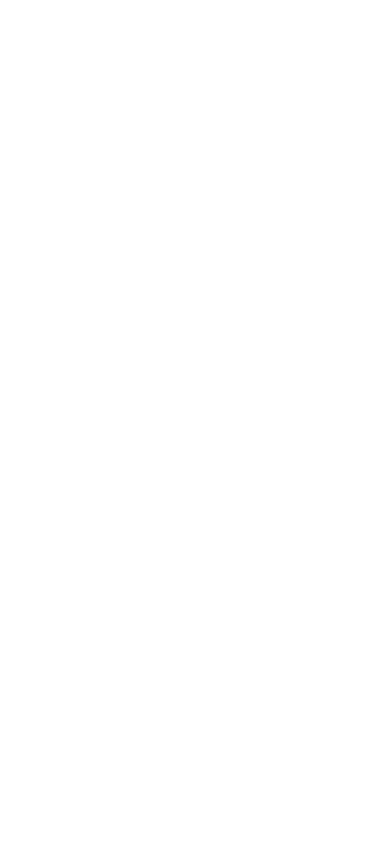
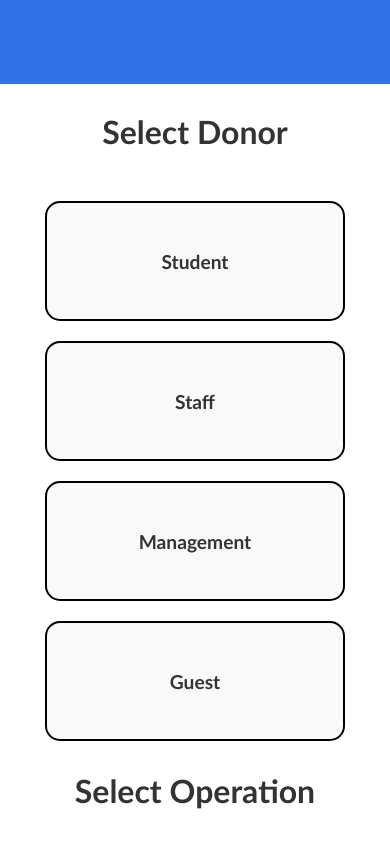
Before and after one commit to Charanraju18/blood-donation-camp-admin-portal, a React (Vite) app: page /blood-donation-camp-admin-portal/selectoptions in a window 390 px wide. Before the commit this address had no page. Shown: the top 844 px of the page. Built offline with nearby package versions, Linux system fonts and the light colour scheme.

Commit message:
responsive done for select options

```diff
--- a/src/App.jsx
+++ b/src/App.jsx
@@ -1,8 +1,7 @@
-import { useState } from 'react'
-import './App.css'
+import './App.css';
 import Login from './Login';
 import SelectOption from './SelectOption';
-import { BrowserRouter, Route, Router, Routes,  } from 'react-router-dom';
+import { BrowserRouter, Route, Routes } from 'react-router-dom';
 import StudentDonor from './StudentDonor';
 import StaffDonor from './StaffDonor';
 import OtherDonor from './OtherDonor';
@@ -12,20 +11,20 @@
 function App() {
   return (
     <>
-      <BrowserRouter>
+      <BrowserRouter basename="/blood-donation-camp-admin-portal">
         <Routes>
-          <Route path='/blood-donation-camp-admin-portal' element={<Login/>}/>
-          <Route path='/selectoptions' element={<SelectOption/>}/>
-          <Route path='/student' element={<StudentDonor/>}/>
-          <Route path='/staff' element={<StaffDonor/>}/>
-          <Route path='/management' element={<OtherDonor/>}/>
-          <Route path='/guest' element={<OtherDonor/>}/>
-          <Route path='/volunteer' element={<Volunteer/>}/>
-          <Route path='/getimages' element={<GetImages/>}/>
+          <Route path='/' element={<Login />} />
+          <Route path='/selectoptions' element={<SelectOption />} />
+          <Route path='/student' element={<StudentDonor />} />
+          <Route path='/staff' element={<StaffDonor />} />
+          <Route path='/management' element={<OtherDonor />} />
+          <Route path='/guest' element={<OtherDonor />} />
+          <Route path='/volunteer' element={<Volunteer />} />
+          <Route path='/getimages' element={<GetImages />} />
         </Routes>
       </BrowserRouter>
     </>
-  )
+  );
 }
 
 export default App;
--- a/src/SelectOption.jsx
+++ b/src/SelectOption.jsx
@@ -1,6 +1,5 @@
-import React from 'react'
-import { useNavigate } from 'react-router-dom'
-
+import React from 'react';
+import { useNavigate } from 'react-router-dom';
 
 // This component consists of 6 options
 // Where 4 are Blood donor forms, 1 for change volunter data and
@@ -12,30 +11,34 @@
   return (
     <>
       <div className='options'>
-        <div className="left_side_div">
-
-        </div>
+        <div className="left_side_div"></div>
         <div className="right_side_div">
-          <div className="option_div op1 student" onClick={()=>navigate('/student')}>
+          <h1>Select Donor</h1>
+          <div className="option_container">
+            <div className="option_div op1 student" onClick={() => navigate('/student')}>
               <h1>Student</h1>
             </div>
-          <div className="option_div op2 staff" onClick={()=>navigate('/staff')}>
+            <div className="option_div op2 staff" onClick={() => navigate('/staff')}>
               <h1>Staff</h1>
             </div>
-          <div className="option_div op3 others" onClick={()=>navigate('/management')}>
+            <div className="option_div op3 others" onClick={() => navigate('/management')}>
               <h1>Management</h1>
             </div>
-          <div className="option_div op4 others" onClick={()=>navigate('/guest')}>
+            <div className="option_div op4 others" onClick={() => navigate('/guest')}>
               <h1>Guest</h1>
             </div>
-          <div className="option_div op5 voluteer" onClick={()=>navigate('/volunteer')}>
+          </div>
+          <h1>Select Operation</h1>
+          <div className="option_container">
+            <div className="option_div op5 voluteer" onClick={() => navigate('/volunteer')}>
               <h1>Volunteer</h1>
             </div>
-          <div className="option_div op6 galary" onClick={()=>navigate('/getimages')}>
+            <div className="option_div op6 galary" onClick={() => navigate('/getimages')}>
               <h1>Gallary</h1>
             </div>
           </div>
         </div>
+      </div>
     </>
-  )
+  );
 }
--- a/src/Volunteer.jsx
+++ b/src/Volunteer.jsx
@@ -2,7 +2,7 @@
 
 function Volunteer() {
   return (
-	<div>Volunteer</div>
+	<h1>Volunteer page</h1>
   )
 }
 
--- a/src/index.css
+++ b/src/index.css
@@ -1,8 +1,10 @@
-*{
+* {
 	margin: 0;
 	padding: 0;
-	font-family:'Gill Sans', 'Gill Sans MT', Calibri, 'Trebuchet MS', sans-serif;
+	box-sizing: border-box;
+	font-family: 'Gill Sans', 'Gill Sans MT', Calibri, 'Trebuchet MS', sans-serif;
 }
+
 .login_div{
 	width: 100%;
 	height: 100svh;
@@ -43,36 +45,128 @@
 	border: 2px solid white;
 	cursor: pointer;
 }
-.options{
+
+.options {
 	width: 100%;
-	height: 100svh;
+	height: 125svh;
 	background-color: pink;
 	display: flex;
+	flex-direction: row;
 }
-.left_side_div{
+
+.left_side_div {
 	width: 25%;
-	height: 100%;
+	height: 125svh;
 	background-color: rgb(49, 115, 231);
 }
-.right_side_div{
+
+.right_side_div {
 	width: 75%;
 	height: 100%;
 	background-color: white;
-	box-sizing: border-box;
 	padding: 5%;
-	text-align: center;
+	display: flex;
+	flex-direction: column;
+	align-items: center;
+	justify-content: flex-start;
+}
+
+@media (max-width: 1200px) {
+	.options {
+		flex-direction: column;
+	}
+
+	.left_side_div {
+		width: 100%;
+		height: 25%;
+		background-color: rgb(49, 115, 231);
+	}
+
+	.right_side_div {
+		width: 100%;
+		height: 75%;
+	}
+}
+.right_side_div h1 {
+	font-size: 2rem;
+	margin: 20px 0;
+	color: #333;
+}
+
+.option_container {
+	display: flex;
+	flex-wrap: wrap;
+	justify-content: space-around;
+	align-items: center;
+	width: 100%;
+	margin-top: 20px;
+}
+
+.option_div {
+	width: 30%;
+	height: 150px;
+	margin: 20px;
+	border: 2px solid black;
+	border-radius: 15px;
 	display: flex;
 	justify-content: center;
 	align-items: center;
-	flex-wrap: wrap;
+	cursor: pointer;
+	background-color: #f9f9f9;
+	transition: background-color 0.3s ease;
 }
-.option_div{
-	width: 25%;
-	height: 45%;
-	margin: 25px;
-	border: 2px solid black;
-	border-radius: 15px;
-	text-align: center;
-	align-content: center;
-	cursor: pointer;
+
+.option_div:hover {
+	background-color: #f1f1f1;
 }
+
+.option_div h1 {
+	font-size: 1.5rem;
+}
+
+@media (max-width: 768px) {
+	.left_side_div {
+		width: 100%;
+		height: 15vh;
+	}
+
+	.right_side_div {
+		width: 100%;
+		padding: 3%;
+	}
+
+	.option_div {
+		width: 45%;
+		height: 150px;
+	}
+}
+
+@media (max-width: 480px) {
+	.options {
+		flex-direction: column;
+	}
+
+	.left_side_div {
+		width: 100%;
+		height: 10vh;
+	}
+
+	.right_side_div {
+		width: 100%;
+		padding: 2%;
+	}
+
+	.option_container {
+		flex-direction: column;
+	}
+
+	.option_div {
+		width: 80%;
+		height: 120px;
+		margin: 10px 0;
+	}
+
+	.option_div h1 {
+		font-size: 1.2rem;
+	}
+}
```
Lines whose indentation alone changed are shown as unchanged.
